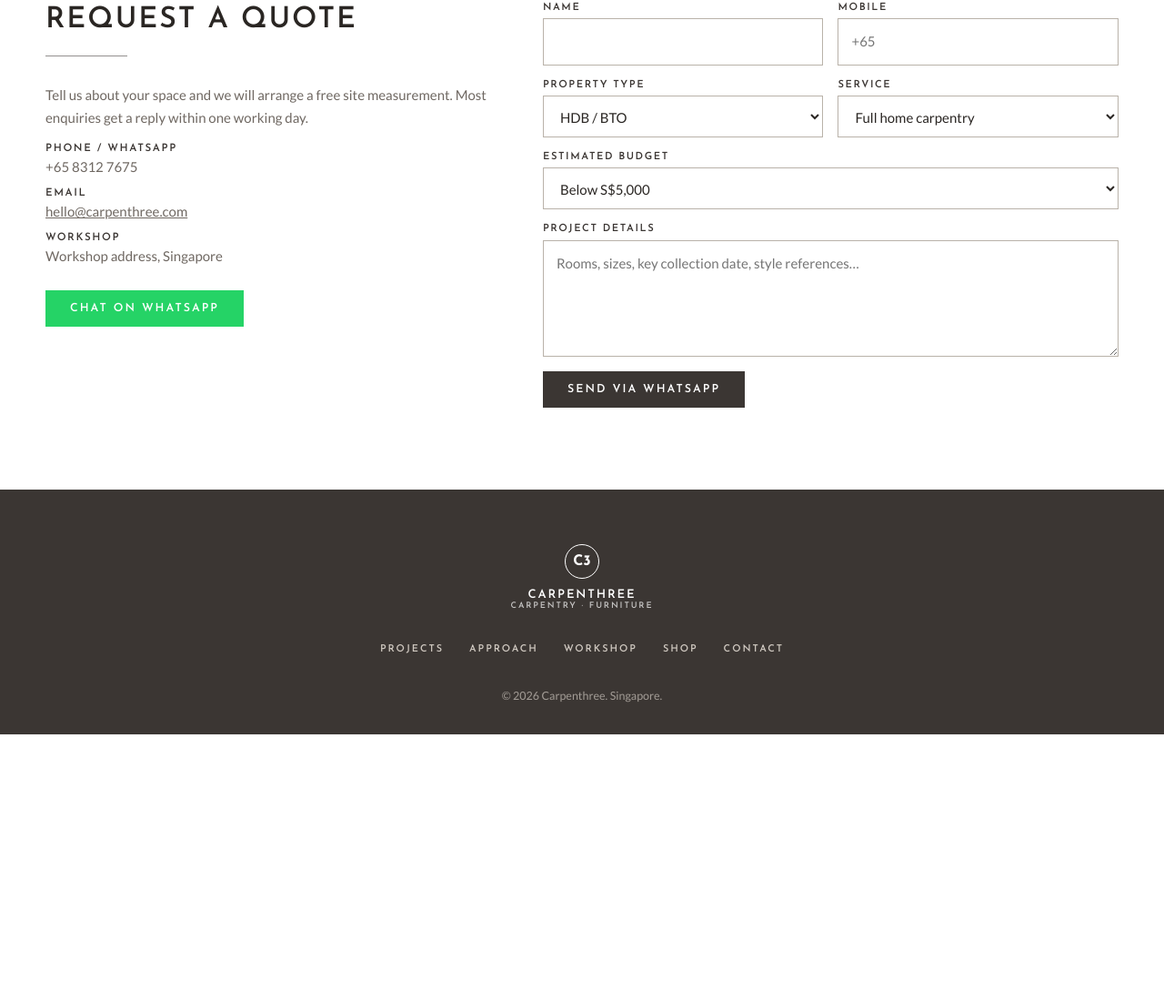
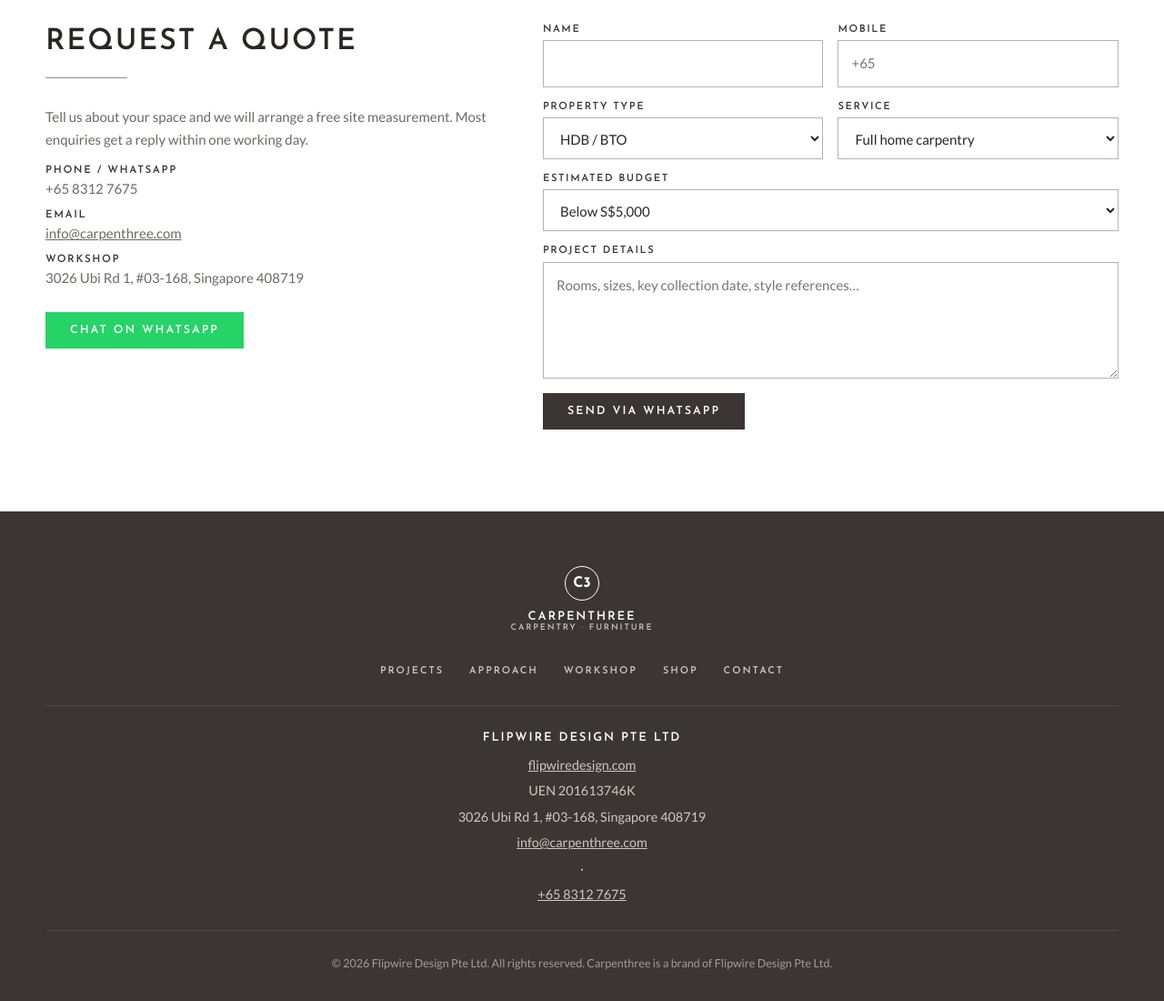
Before and after one commit to workarounds81/carpenthree, a plain HTML site: page index.html in a window 1280 px wide. Shown: the part 5674-6774 px from the top of the page at 91% size. Before the commit the page ends 6481 px from the top, so only its background shows below. Drawn offline with Linux system fonts and the light colour scheme.

Commit message:
Add Flipwire Design company details to footer; set email and address
Temporarily remove CNAME so the site previews at workarounds81.github.io/carpenthree
until carpenthree.com DNS is set up.

Co-Authored-By: Claude Opus 5.5 <noreply@anthropic.com>
Claude-Session: https://claude.ai/code/session_014cYaoqQruWSev1rsi44XSQ

```diff
--- a/css/style.css
+++ b/css/style.css
@@ -305,3 +305,6 @@ body.cart-open .wa-float { display: none; }
 .footer-links a { text-decoration: none; font: 600 .68rem/1 var(--head); text-transform: uppercase; letter-spacing: .18em; }
 .footer-links a:hover { color: #fff; }
 .site-footer small { opacity: .7; }
+.footer-company { display: grid; gap: 4px; justify-items: center; padding: 26px 0; margin-bottom: 22px; border-top: 1px solid #514a45; border-bottom: 1px solid #514a45; font-size: .9rem; }
+.footer-company strong { color: #fff; font: 600 .82rem/1.4 var(--head); text-transform: uppercase; letter-spacing: .14em; margin-bottom: 4px; }
+.footer-company a { color: #cfc8c0; }
--- a/index.html
+++ b/index.html
@@ -237,7 +237,14 @@
       <li><a href="shop.html">Shop</a></li>
       <li><a href="#contact">Contact</a></li>
     </ul>
-    <small>© <span data-site="year"></span> Carpenthree. Singapore.</small>
+    <div class="footer-company">
+      <strong>Flipwire Design Pte Ltd</strong>
+      <a href="https://flipwiredesign.com" target="_blank" rel="noopener">flipwiredesign.com</a>
+      <span>UEN 201613746K</span>
+      <span>3026 Ubi Rd 1, #03-168, Singapore 408719</span>
+      <a href="mailto:info@carpenthree.com">info@carpenthree.com</a> · <a href="https://wa.me/6583127675" target="_blank" rel="noopener">+65 8312 7675</a>
+    </div>
+    <small>© <span data-site="year"></span> Flipwire Design Pte Ltd. All rights reserved. Carpenthree is a brand of Flipwire Design Pte Ltd.</small>
   </div>
 </footer>
 
--- a/js/config.js
+++ b/js/config.js
@@ -6,8 +6,8 @@ window.SITE = {
   // WhatsApp number in international format, digits only (65 = Singapore)
   whatsapp: "6583127675",
   phoneDisplay: "+65 8312 7675",
-  email: "hello@carpenthree.com",   // TODO
-  address: "Workshop address, Singapore", // TODO
+  email: "info@carpenthree.com",
+  address: "3026 Ubi Rd 1, #03-168, Singapore 408719",
   currency: "SGD",
   // Delivery fee rules (SGD)
   freeDeliveryFrom: 1000,
```
Also changed, not shown: shop.html (+8 -1 lines), 1 other file.
